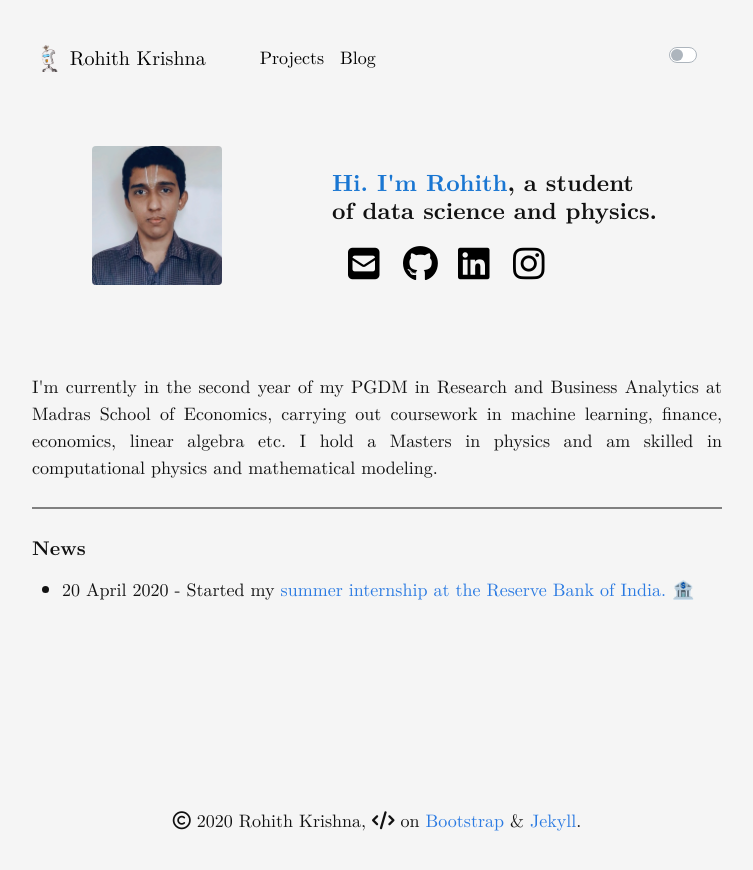
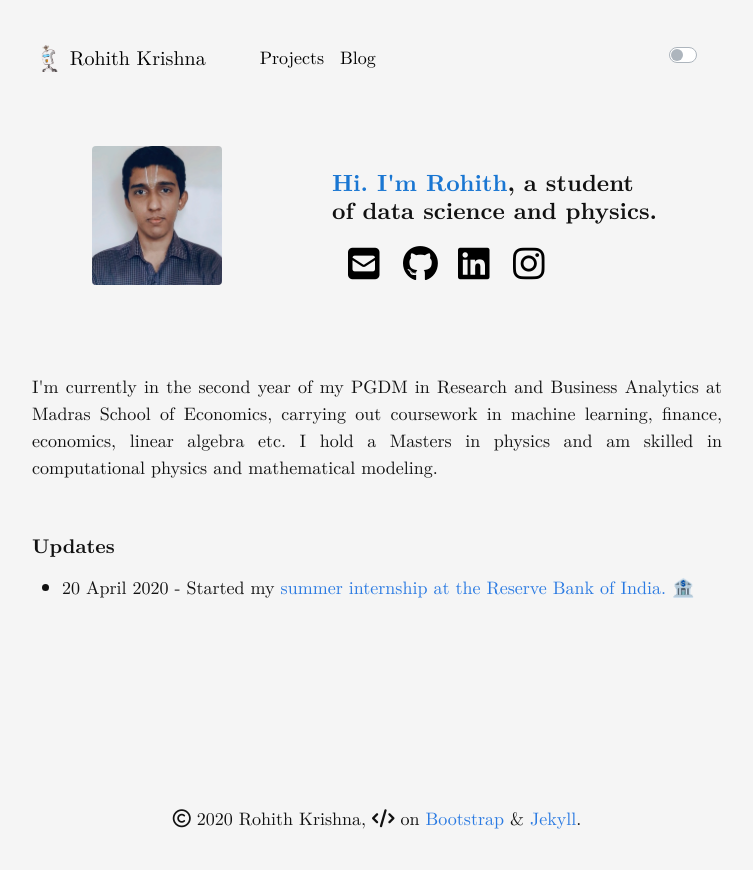
Before and after one commit to rohithmay/rohithmay.github.io, a Jekyll site: the page built from index.md, in a window 1280 px wide. Shown: the top 870 px of the page, without its empty margins (263-1016 px from the left). Built offline with Jekyll 4.4.1, drawn with Linux system fonts in a browser that asks for light colours; nearby versions of some CDN libraries; a style sheet for code colours, icons or effects is not loaded.

Commit message:
Update index.md

```diff
--- a/index.md
+++ b/index.md
@@ -169,10 +169,13 @@ Template for latest updates here
                                                   <button type="button" class="btn"> <strong> Macroeconomics </strong> </button> </a>  -->
 
                         </div>
+                        <br/>
+
+<!--
+
+                <hr  style="height:2px;border-width:0;color:gray;background-color:gray" /> -->
 
 
-                <br/>
-                <hr  style="height:2px;border-width:0;color:gray;background-color:gray" />
                 <!-- thick horizontal line above -->
                 <!-- For a thin line use the code below -->
                 <!-- <hr class="col-12"/> -->
@@ -185,7 +188,7 @@ Template for latest updates here
 
         <div class="row">
               <div class="col ml-md-auto mr-md-auto">
-                  <h6>News</h6>
+                  <h6>Updates</h6>
                   <div>
                       <ul>
                           {% for update in site.data.updates %}
```
